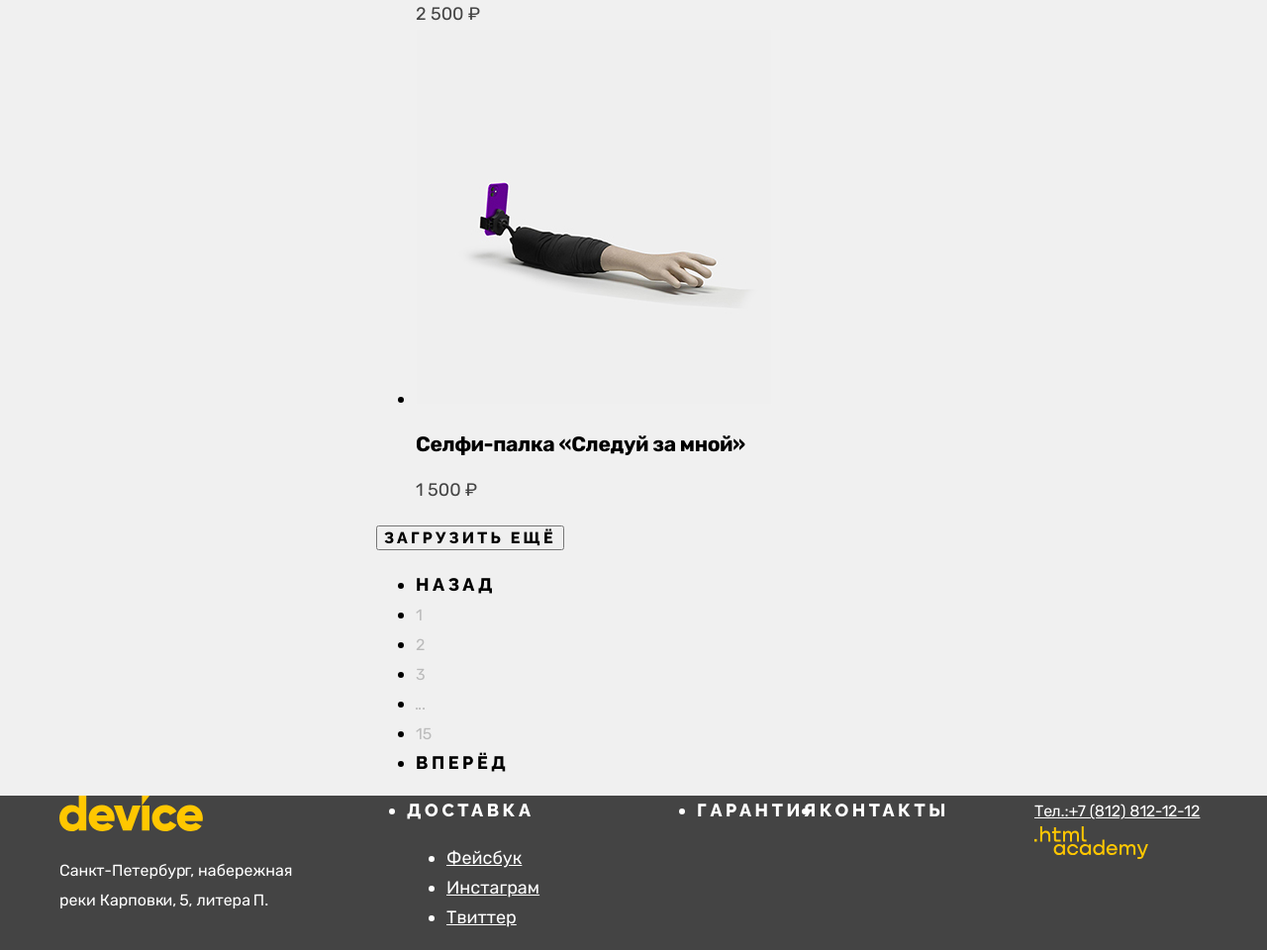
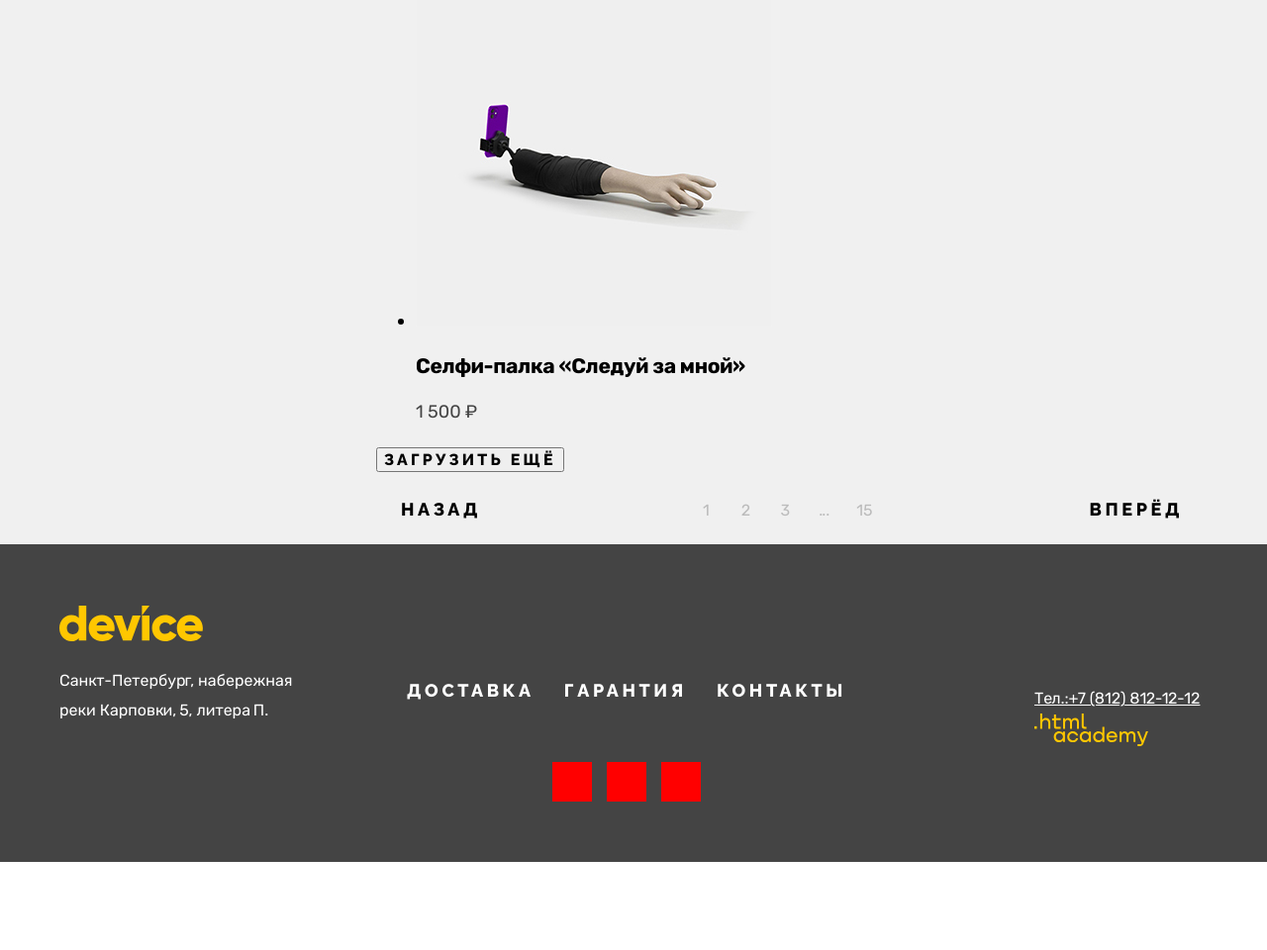
Before and after one commit to htmlacademy-htmlcss/244435-device-33, a plain HTML site: page catalog.html in a window 1280 px wide. Shown: the part 1822-2782 px from the top of the page at 99% size. After the commit the page ends 2693 px from the top, so only its background shows below. Drawn offline with Linux system fonts and the light colour scheme.

Commit message:
Добавляет сетки компонентов на флексах

```diff
--- a/catalog.html
+++ b/catalog.html
@@ -19,7 +19,6 @@
           <input type="search" placeholder="Текст поиска" name="main-search-field" id="main-search-field" />
           <button class="main-search-button" type="submit">Найти</button>
         </form>
-
         <ul class="navigation-list navigation-user">
           <li class="navigation-item">
             <a href="#" class="navigation-link">Коля Петухов</a>
@@ -37,12 +36,11 @@
           </li>
         </ul>
       </div>
-
-
       <ul class="navigation-list navigation-page">
         <li class="navigation-item">
           <a href="catalog.html" class="navigation-link">Каталог товаров</a>
         </li>
+        <div class="navigation-page-right">
           <li class="navigation-item">
             <a href="delivery.html" class="navigation-link">Доставка</a>
           </li>
@@ -52,6 +50,8 @@
           <li class="navigation-item">
             <a href="contacts.html" class="navigation-link">Контакты</a>
           </li>
+        </div>
+
       </ul>
     </nav>
   </header>
@@ -181,6 +181,7 @@
               <li class="pagination-item">
                 <a href="#" class="pagination-link pagination-prev">Назад</a>
               </li>
+              <div class="pagination-numbers">
                 <li class="pagination-item">
                   <a href="#" class="pagination-link">1</a>
                 </li>
@@ -196,6 +197,7 @@
                 <li class="pagination-item">
                   <a href="#" class="pagination-link">15</a>
                 </li>
+              </div>
               <li class="pagination-item">
                 <a href="#" class="pagination-link pagination-next">Вперёд</a>
               </li>
@@ -237,15 +239,15 @@
           <ul class="social-list">
             <li class="social-item">
               <a href="https://www.facebook.com/htmlacademy" class="social-button">
-                <span>Фейсбук</span></a>
+                <span class="visually-hidden">Фейсбук</span></a>
             </li>
             <li class="social-item">
               <a href="https://www.instagram.com/htmlacademy/" class="social-button">
-                <span>Инстаграм</span></a>
+                <span class="visually-hidden">Инстаграм</span></a>
             </li>
             <li class="social-item">
               <a href="https://twitter.com/htmlacademy_ru" class="social-button">
-                <span>Твиттер</span></a>
+                <span class="visually-hidden">Твиттер</span></a>
             </li>
           </ul>
         </section>
--- a/styles/style.css
+++ b/styles/style.css
@@ -64,7 +64,18 @@ body {
     font-weight: 800;
     line-height: 21px;
     letter-spacing: 0.2em;
+
+    display: block;
 }
+
+.navigation-page-right {
+    margin-left: auto;
+    display: flex;
+    min-width: 471px;
+    justify-content: space-between;
+}
+
+
 
 .main-title {
     font-family: "Raleway", sans-serif;
@@ -139,7 +150,11 @@ body {
     text-decoration: none;
     font-size: 16px;
     line-height: 19px;
+    display: block;
+    padding-right: 36px;
 }
+
+
 
 .catalog-products-label {
     font-family: Raleway;
@@ -223,6 +238,9 @@ body {
     color: black;
     opacity: 1;
     text-transform: uppercase;
+
+    display: block;
+    padding: 25px;
 }
 
 .main-container {
@@ -239,37 +257,51 @@ body {
 .navigation-list {
     margin: 0;
     padding: 0;
+    list-style-type: none;
+    display: flex;
+    flex-wrap: wrap;
 }
 .user-navigation-wrapper {
     display: flex;
-    justify-content: space-between;
+    margin-bottom: 30px;
 }
 
-.navigation-page {
-    display: flex;
+
+
+.navigation-user {
+    min-width: 230px;
+    justify-content: space-between;
 }
 
 .main-search {
     width: 517px;
+    margin-right: 26px;
+
 }
 
 .navigation-cart {
     width: 240px;
-}
+    margin-left: auto;
+    justify-content: space-between;
 
-.navigation-page li:first-child {
-    width: 293px;
-    margin-right: auto;
 }
 
 
 .visually-hidden {
-    display: none;
+    position: absolute;
+    width: 1px;
+    height: 1px;
+    margin: -1px;
+    padding: 0;
+    border: 0;
+    clip: rect(0 0 0 0);
+    overflow: hidden;
 }
 
 .slider {
     width: 1160px;
     margin: 0 auto;
+    margin-bottom: 70px;
 }
 
 .slider-item {
@@ -284,6 +316,7 @@ body {
 .categories {
     width: 1160px;
     margin: 0 auto;
+    margin-bottom: 70px;
 }
 
 .categories-list {
@@ -291,14 +324,17 @@ body {
     padding: 0;
     display: flex;
     justify-content: space-between;
+    list-style-type: none;
 }
 
 .proposals-wrapper {
     display: flex;
+    margin-bottom: 70px;
 }
 
 .proposals-info-wrapper {
     text-align: center;
+    margin-bottom: 70px;
 }
 
 .about-contacts-wrapper {
@@ -306,6 +342,7 @@ body {
     margin: 0 auto;
     display: flex;
     justify-content: space-between;
+    margin-bottom: 70px;
 }
 
 .about-contacts-wrapper .about {
@@ -341,6 +378,7 @@ body {
 
 
 .footer-container .contacts {
+    padding-top: 62px;
     width: 240px;
     margin-right: 111px;
 }
@@ -348,6 +386,7 @@ body {
 .footer-inner-right {
     max-width: 175px;
     margin-left: auto;
+    padding-top: 140px;
 }
 
 .catalog-filter-container {
@@ -369,3 +408,70 @@ body {
     width: 1160px;
     margin: 0 auto;
 }
+
+
+.footer-inner-middle {
+    width: 444px;
+    padding-top: 137px;
+}
+
+.footer-inner-middle .navigation-list {
+    justify-content: space-between;
+    margin-bottom: 62px;
+
+}
+
+
+.social-list {
+    width: 150px;
+    margin: 0 auto;
+    padding: 0;
+    list-style-type: none;
+    display: flex;
+    flex-wrap: wrap;
+    justify-content: space-between;
+    margin-bottom: 61px;
+}
+
+.social-item {
+    display: block;
+    /*пока сделала red, чтобы про них не забыть*/
+    background-color: red;
+    min-width: 40px;
+    min-height: 40px;
+}
+
+.inner-header-title {
+    margin: 0;
+    margin-top: 35px;
+    margin-bottom: 16px;
+}
+
+.breadcrumbs {
+    margin: 0;
+    padding: 0;
+    list-style-type: none;
+    display: flex;
+    flex-wrap: wrap;
+    margin-bottom: 35px;
+}
+
+.pagination {
+    display: flex;
+    list-style-type: none;
+    margin: 0;
+    padding: 0;
+    justify-content: space-between;
+    align-items: baseline;
+}
+
+.pagination-numbers {
+    display: flex;
+}
+
+.pagination-numbers .pagination-link {
+    text-align: center;
+    display: block;
+    min-width: 40px;
+    min-height: 40px;
+}
```
Also changed, not shown: index.html (+6 -3 lines). Lines whose indentation alone changed are shown as unchanged.
